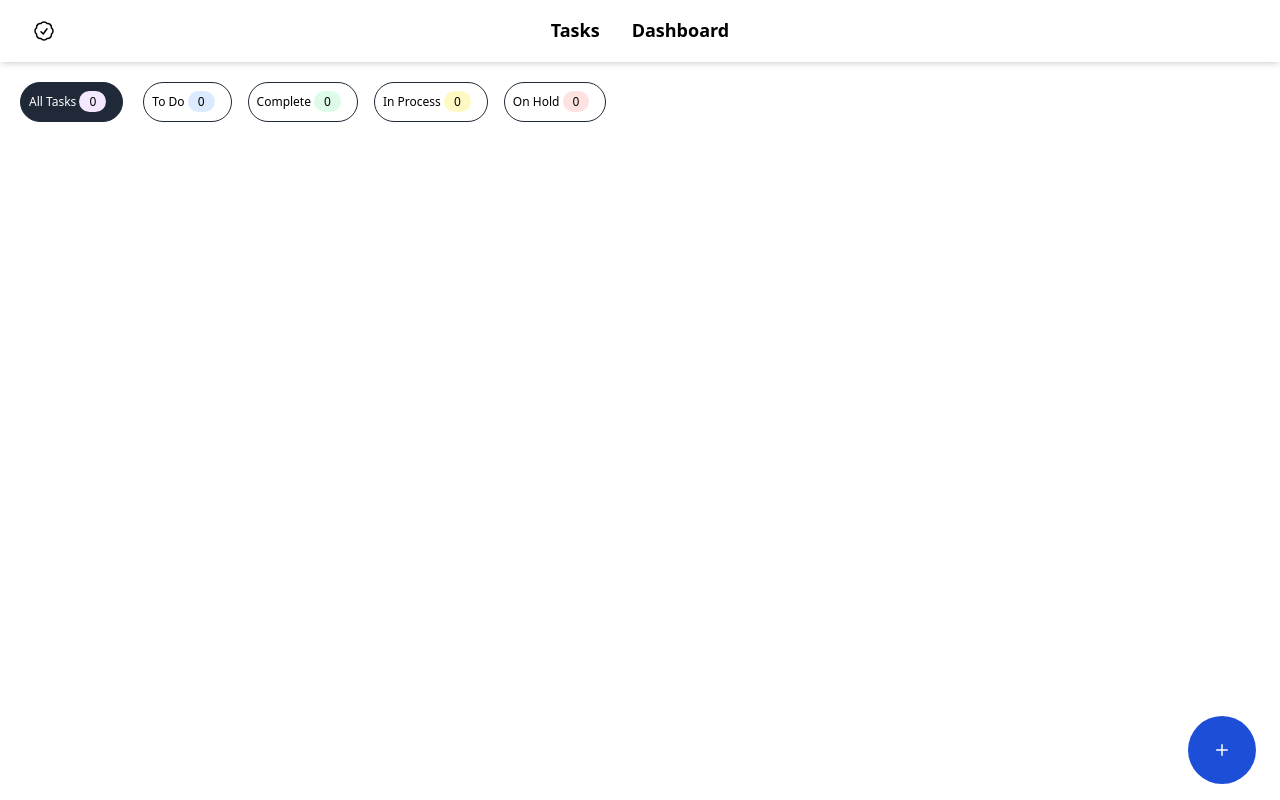
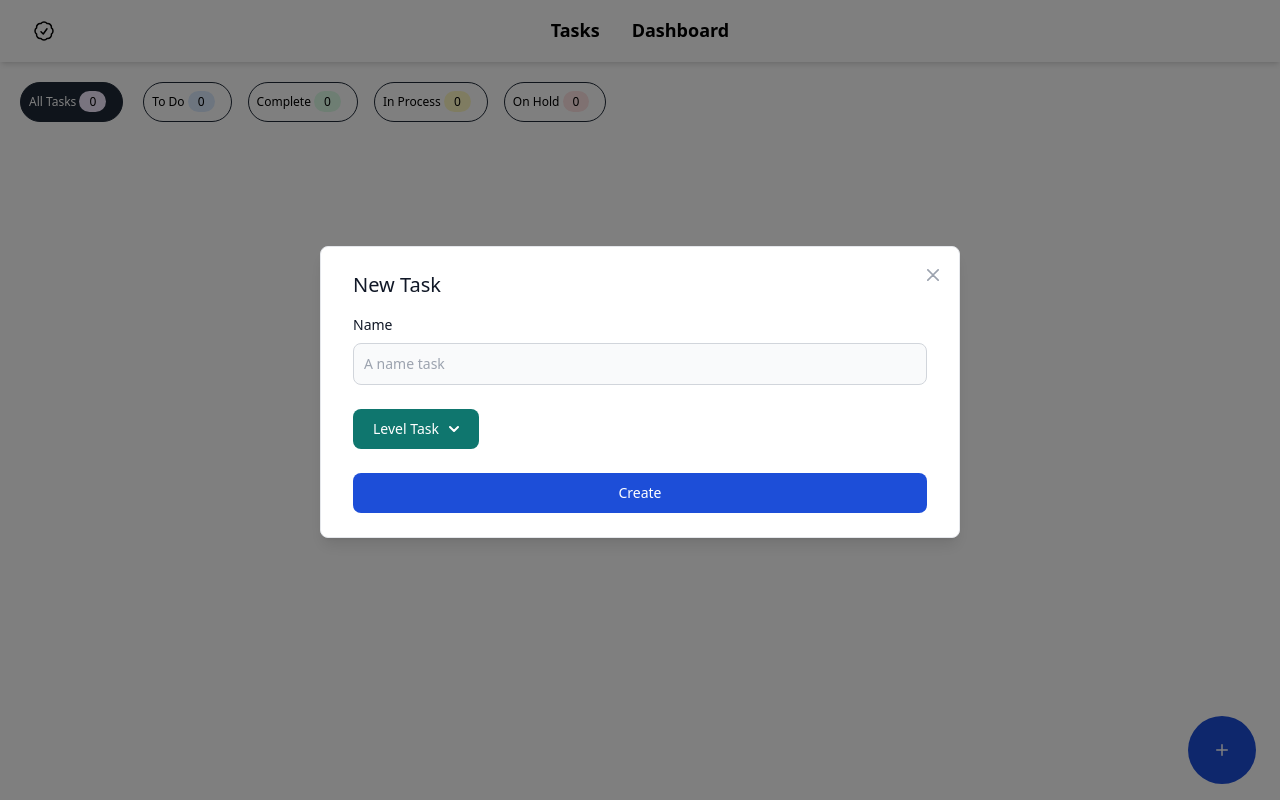
Before and after one commit to jregaladom/task-manager, a Vue app: page / in a window 1280 px wide. Built offline with nearby package versions, Linux system fonts and the light colour scheme.

Commit message:
Formulario registro tarea

```diff
--- a/src/views/TasksMain.vue
+++ b/src/views/TasksMain.vue
@@ -9,9 +9,13 @@ export default {
   name: "TasksMain",
   setup() {
     const tasks = useTasksStore();
-
     return {
       tasks,
+    };
+  },
+  data() {
+    return {
+      isDropdownOpen: false,
     };
   },
   components: {
@@ -31,10 +35,79 @@ export default {
     progressPercent(id) {
       return this.tasks.getProgressByTaskId(id);
     },
+    toggleDropdown() {
+      this.isDropdownOpen = !this.isDropdownOpen;
+    },
+    selectElement(e) {
+      let item = document.getelementbyid("dropdownLevel");
+      item.value = e.target.innerText;
+    }
   },
 };
 </script>
 <template>
+  <div
+    class="fixed inset-0 flex items-center justify-center top-0 left-0 right-0 z-50 w-full overflow-y-auto overflow-x-hidden h-[calc(100%-1rem)] max-h-full">
+    <div class="bg-black opacity-50 fixed inset-0"></div>
+    <div class="relative max-h-full w-1/2">
+      <!-- Modal content -->
+      <div class="relative bg-white rounded-lg shadow-lg border">
+        <button type="button"
+          class="absolute top-3 right-2.5 text-gray-400 bg-transparent hover:bg-gray-200 hover:text-gray-900 rounded-lg text-sm w-8 h-8 ml-auto inline-flex justify-center items-center "
+          data-modal-hide="authentication-modal">
+          <svg class="w-3 h-3" aria-hidden="true" xmlns="http://www.w3.org/2000/svg" fill="none" viewBox="0 0 14 14">
+            <path stroke="currentColor" stroke-linecap="round" stroke-linejoin="round" stroke-width="2"
+              d="m1 1 6 6m0 0 6 6M7 7l6-6M7 7l-6 6" />
+          </svg>
+          <span class="sr-only">Close modal</span>
+        </button>
+        <div class="px-6 py-6 lg:px-8">
+          <h3 class="mb-4 text-xl font-medium text-gray-900">New Task</h3>
+          <form class="space-y-6" action="#">
+            <div>
+              <label for="name" class="block mb-2 text-sm font-medium text-gray-900 ">Name</label>
+              <input type="text" name="name"
+                class="bg-gray-50 border border-gray-300 text-gray-900 text-sm rounded-lg focus:ring-blue-500 focus:border-blue-500 block w-full p-2.5 "
+                placeholder="A name task" required>
+            </div>
+            <div class="flex flex-col items-start">
+              <div>
+                <button @click="toggleDropdown" id="dropdownLevel"
+                  class="text-white bg-teal-700 hover:bg-teal-800 focus:ring-4 focus:outline-none focus:ring-teal-300 font-medium rounded-lg text-sm px-5 py-2.5 text-center inline-flex items-center "
+                  type="button">Level Task <svg class="w-2.5 h-2.5 ml-2.5" aria-hidden="true"
+                    xmlns="http://www.w3.org/2000/svg" fill="none" viewBox="0 0 10 6">
+                    <path stroke="currentColor" stroke-linecap="round" stroke-linejoin="round" stroke-width="2"
+                      d="m1 1 4 4 4-4" />
+                  </svg>
+                </button>
+
+                <!-- Dropdown menu -->
+                <div class="z-10 bg-white divide-y divide-gray-100 rounded-lg shadow w-44 border absolute"
+                  :class="!isDropdownOpen ? 'hidden' : ''">
+                  <ul class="py-2 text-sm text-gray-700 " aria-labelledby="dropdownDividerButton" @click="selectElement">
+                    <li class="block px-4 py-2 hover:bg-gray-100 cursor-pointer">
+                      A
+                    </li>
+                    <li class="block px-4 py-2 hover:bg-gray-100 cursor-pointer">
+                      B
+                    </li>
+                    <li class="block px-4 py-2 hover:bg-gray-100 cursor-pointer">
+                      C
+                    </li>
+
+                  </ul>
+                </div>
+              </div>
+
+            </div>
+            <button type="submit"
+              class="w-full text-white bg-blue-700 hover:bg-blue-800 focus:ring-4 focus:outline-none focus:ring-blue-300 font-medium rounded-lg text-sm px-5 py-2.5 text-center dark:bg-blue-600 dark:hover:bg-blue-700 dark:focus:ring-blue-800">Create</button>
+
+          </form>
+        </div>
+      </div>
+    </div>
+  </div>
   <div class="max-h-screen overflow-y-auto flex space-x-4 p-4 hide-scroll">
     <Chip text-chip="All Tasks" />
     <Chip text-chip="To Do" />
```
